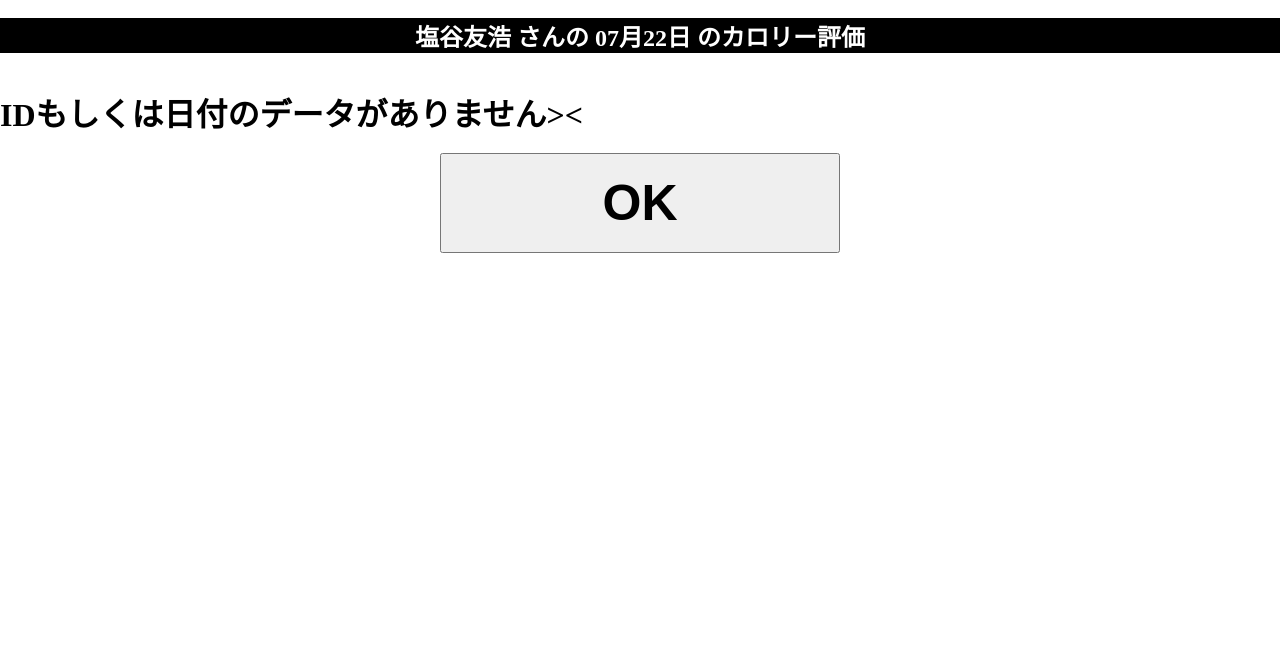
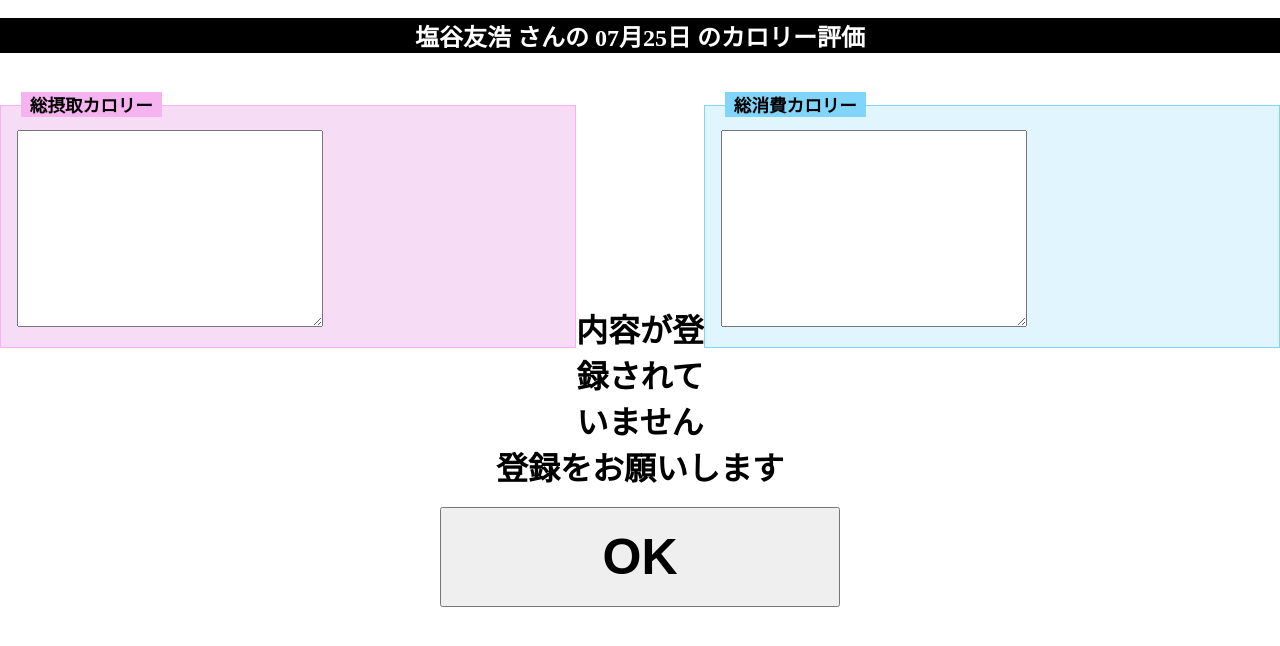
Before and after one commit to yasukun-0606/zawazawa, a PHP site: page /test/results.php in a window 1280 px wide. Shown: the part 46-692 px from the top of the page. Run offline with PHP 8.4, Linux system fonts and the light colour scheme; tables that the repository leaves empty or names only in its code hold one stand-in row (values such as "Sample post").

Commit message:
更新したよ！！

```diff
--- a/nutorition/results.php
+++ b/nutorition/results.php
@@ -3,7 +3,7 @@
 *結果表示画面
 *Name: T.S
 *CreateDate: 2020/07/15
-*Version: 1.03
+*Version: 1.10
 *Update: 2020/07/24
 *******************************************
 -->
@@ -23,18 +23,18 @@
 
     <?php
     //データベース接続情報ファイル
-    //require_once('../config.php');
-    require_once __DIR__ .'../config.php';
+    require_once('../config.php');
+
     //セッションスタート
     //session_start();
     //$id=$_SESSION[''];                                                        //セッションのゆーざーIDの格納
     //$name=$_SESSION[''];
     //$date=$_SESSION[''];                                                 //セッションの日付
+    $id="bbbbb";
+    $name="塩谷友浩";
+    $date="2020-07-25";
 
-    $id="ccccc";
-    $name="塩谷友浩";
-    $date="2020-07-22";
-
+    $error_code=0;
     /****タイトル表示****/
      echo "<br/>";
      echo "<h2 class='title'>";
@@ -52,76 +52,16 @@
      echo "<br/>";
 
         try{
-/*
-            //食材・料理・その他の分類
-            $num=2;                                                     //1:materials 2:dishes 3:foods
-
-            //
-        if($num==1){                                                    //食材なら
-            $id="aaaaa";                                                //ID
-            $date="2020-07-16";                                         //日付
-            $name="マヨネーズ";                                         //食材名
-            $items="1";                                                //100g単位の数
-
-            $sql = "select * from materials where materials = ?";       //SQL文
-            $stmt = $pdo->prepare($sql);                                //SQL文のセットとデータベースへ接続
-            $stmt->execute([$name]);
-            foreach ($stmt as $row) {
-                // データベースのフィールド名で出力
-                $cal=$row['calories'];                                  //食材のカロリーを抽出
-            }
-        }elseif($num==2){                                               //料理なら
-            $id="aaaaa";                                                //ID
-            $date="2020-07-16";                                         //日付
-            $name="ビーフカレー";                                       //料理名
-            $items="2.5";                                               //個数
-
-            $sql = "select * from dishes where dishes = ?";             //SQL文
-            $stmt = $pdo->prepare($sql);                                //SQL文のセットとデータベースへ接続
-            $stmt->execute([$name]);
-            foreach ($stmt as $row) {
-                // データベースのフィールド名で出力
-                $cal=$row['calories'];                                   //料理のカロリーを抽出
-            }
-        }else{                                                          //その他
-            $id="ccccc";                                                //ID
-            $date="2020-07-16";                                         //日付
-            $name="McDビックマック";                                    //商品名（その他）
-            $items="4";                                                 //個数
-
-            $sql = "select * from foods where foods = ?";               //SQL文
-            $stmt = $pdo->prepare($sql);                                //SQL文のセットとデータベースへ接続
-            $stmt->execute([$name]);
-            foreach ($stmt as $row) {
-                // データベースのフィールド名で出力
-                $cal=$row['calories'];                                  //その他のカロリーを抽出
-            }
-        }
-
-            //入力データの挿入
-            $sql = "insert into nutritionreg_table(UserID, Date, DetaName, Calorie, Items) values(?, ?, ?, ?, ?)";  //sql文
-            $stmt = $pdo->prepare($sql);                                                                //SQL文のセットとデータベースへ接続
-            $stmt->execute([$id, $date, $name, $cal, $items]);                                          //フォーム情報をSQL文にセットし実行
-*/
-
 
             /*ユーザーID＆日付で検索する*/
             $sql = "select * from nutritionreg_table where UserID = ? and Date = ? ";                             //SQL文
             $stmt = $pdo->prepare($sql);                                //SQL文のセットとデータベースへ接続
             $stmt->execute([$id,$date]);                                     //フォーム情報をSQL文にセットし実行
-            //$result=$stmt->fetch();
-            /*えらーしょり　*/
-            if(empty($result['UserID'])){
-                $error_code = 200;
-            }else if(empty($result['Date'])){
-                $error_code = 200;
-            }else{
 
             /*****摂取コーナー！！！******/
             echo "<div class='block_a'>";                               //2段組左の設定
             echo "<div class='title-box2-a'>";
             echo "<div class='title-box2-title-a'>総摂取カロリー</div>";
-            /*echo "<h3 class='title'>総摂取カロリー</h3>";*/
 
             echo "<p>";
             $eats=0;                                                    //総摂取カロリーを0で初期化
@@ -129,6 +69,9 @@
             echo "<textarea name='' cols=36% rows=13% >";             //摂取内訳テキストボックス
 
                 foreach($stmt as $row){
+                    if(empty($row['Date'])){        /*えらーしょり　*/
+                        break;
+                    }
                     echo $name=$row['DetaName']."：";                    //登録データ名の取得
                     echo $calorie=$row['Calorie']." kcal ";   //登録されたカロリーと個数の積
                     echo "\n";
@@ -136,71 +79,44 @@
                     $eats = $eats + $a;                                     //総摂取カロリーの計算
                 }
                 echo "</textarea>";
-            echo "<h3 align='center'>";                                     //中央揃え
-            echo $eats;                                                     //総摂取カロリーの表示
-            echo " kcal</h3>";
+                /*えらーしょり　*/
+                if(empty($row['Date'])){
+                    $error_code = 200;
+                }else{
 
-            echo "</p></div></div>";
 
-            }
+                echo "<h3 align='center'>";                                     //中央揃え
+                echo $eats;                                                     //総摂取カロリーの表示
+                echo " kcal</h3>";
+                }
+                echo "</p></div></div>";
+
+
 
         }catch(Exception $e){
             $error_code = 900;           //データベースに接続できなかった場合
         }
-        /*エラーコメント */
-        if($error_code==900){
-            echo "<h1>でーたべーすえらー</h1>";
-        }else if($error_code==200){
-            echo "<h1>IDもしくは日付のデータがありません><</h1>";
-        }else{
 
-        }
 
         try{
-/*
-            $id="aaaaa";            //ID
-            $date="2020-07-16";     //日付
-            $method="ウォーキング";    //運動名
-            $time="500";                //時間
 
-            $sql = "select * from exercise where exercise = ?";    //SQL文
-            $stmt = $pdo->prepare($sql);     //SQL文のセットとデータベースへ接続
-            $stmt->execute([$method]);      //フォーム情報をSQL文にセットし実行
-            foreach ($stmt as $row) {
-                // データベースのフィールド名で出力
-                $cal=$row['calories'];
-            }
-
-            $sql = "insert into momentreg_table(UserID, Date, Method, Calorie, WorkTime) values(?, ?, ?, ?, ?)";     //sql文
-            $stmt = $pdo->prepare($sql);                            //SQL文のセットとデータベースへ接続
-            $stmt->execute([$id, $date, $method, $cal, $time]);     //フォーム情報をSQL文にセットし実行
-*/
             $sql = "select * from momentreg_table where UserID = ? and Date = ?";    //SQL文
             $stmt = $pdo->prepare($sql);     //SQL文のセットとデータベースへ接続
             $stmt->execute([$id,$date]);             //フォーム情報をSQL文にセットし実行
-            /*えらーしょり */
-            $flag=0;                //  flagの初期化
-            if(empty($result['UserID'])){
-                $error_code = 200;
-                $flag=2;
-            }else if(empty($result['Date'])){
-                $error_code = 200;
-                $flag=2;
-            }else{
+
             /*****消費コーナー！！！！******/
             echo "<div class='block_b'>";       //2段組み右設定
             echo "<div class='title-box2-b'>";
             echo "<div class='title-box2-title-b'>総消費カロリー</div>";
-            /*echo "<h3 class='title'>総消費カロリー</h3>";*/
+
             echo "<p>";
             $total2=0;      //総消費カロリー変数の初期化
             echo "<textarea name='' cols=36% rows=13% >";     //消費内訳テキストボックス
 
                 foreach($stmt as $row){
-                    //echo $row['UserID'].':'.$row['Date'].':'.$row['Method'].':'.$row['Calorie'].':'.$row['WorkTime'];
-                    //echo $row['DetaName'];
-                    //echo "　";
-                    //echo "<br/>";
+                    if(empty($row['Date'])){        /*えらーしょり　*/
+                    break;
+                    }
                     echo $row['Method']."：";       //運動名の取得
                     $a=$row['Calorie'];    //消費カロリーの算出
                     echo $a." kcal";                        //消費カロリーの表示
@@ -208,35 +124,36 @@
                     $total2 = $total2 + $a;             //総消費カロリーの算出
                 }
                 echo "</textarea>";
+                /*えらーしょり　*/
+                if(empty($row['Date'])){
+                    $error_code = 200;
+                }else{
+
+
                 echo "<h3 align='center'>";
                 echo $total2;       //総消費カロリーの表示
                 echo " kcal</h3>";
-            echo "</p></div></div>";
+                }
+                echo "</p></div></div>";
 
             echo "<br/><br/><br/><br/><br/><br/><br/><br/><br/><br/><br/><br/>";    //表示エリア分割
-            }
+
         }catch(Exception $e){
             $error_code = 900;           //データベースに接続できなかった場合
         }
+
         /*エラーコメント */
         if($error_code==900){
-            if($flag==2){
-                echo "<br/>";
-            }else{
-                echo "<h1>でーたべーすえらー</h1>";
-            }
+            echo "<center><h1>でーたべーすえらー</h1></center>";
         }else if($error_code==200){
-            if($flag==2){
-            }else{
-                echo "<h1>IDもしくは日付のデータがありません><</h1>";
-            }
+            echo "<center><h1>内容が登録されていません<br/>登録をお願いします</h1></center>";
         }else{
 
 
             /*****差分******/
             echo "<div class='title-box2-c'>";
             echo "<div class='title-box2-title-c'>カロリーの差</div>";
-            /*echo "<h3 class='title'>カロリーの差</h3>";*/
+
             echo "<h3 align='center'>";
             echo "＿人人人人人人＿<br/>";
             echo "＞　".$sa = $eats - $total2."";       //総消費カロリーと総摂取カロリーの差分
```
